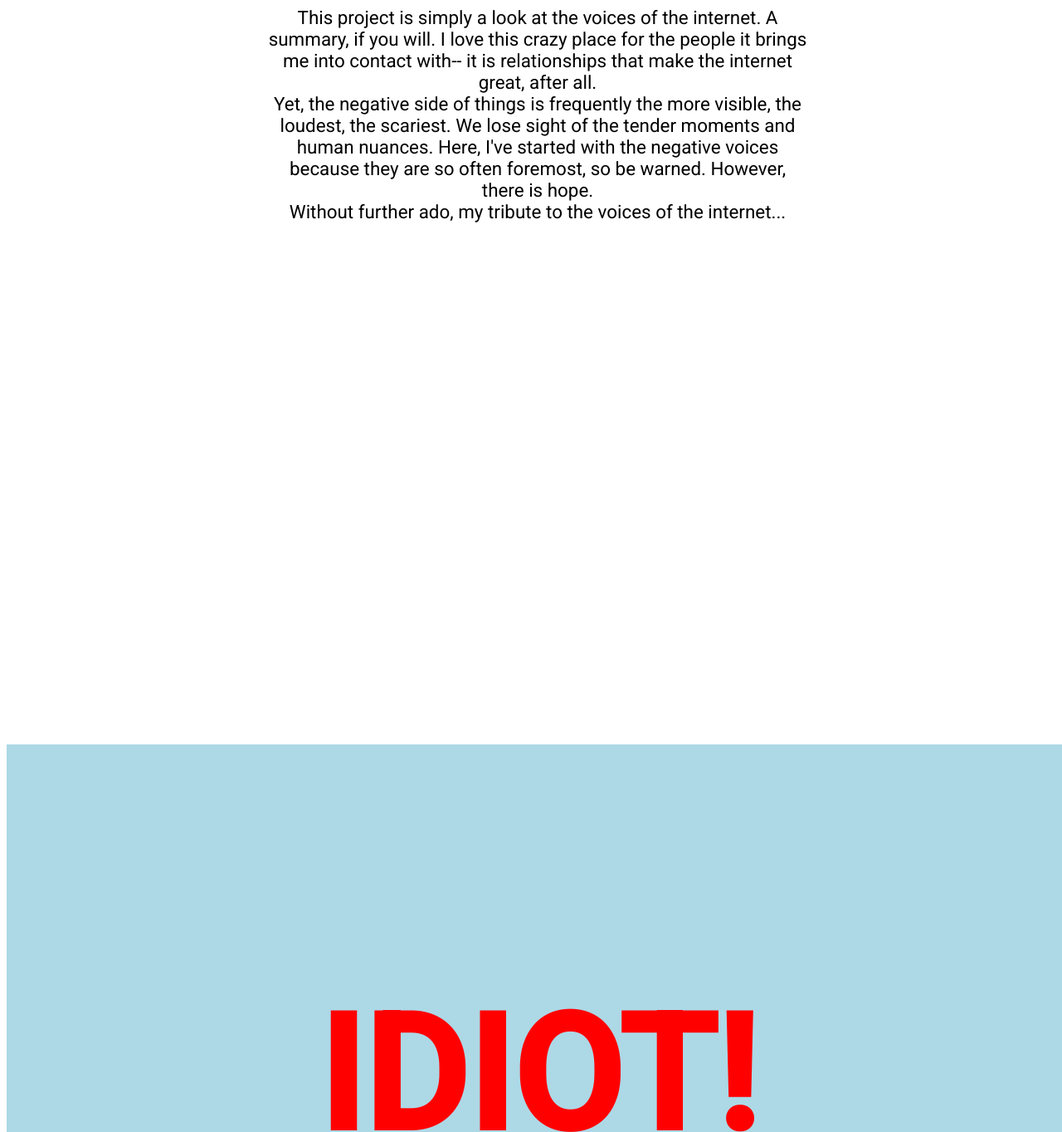
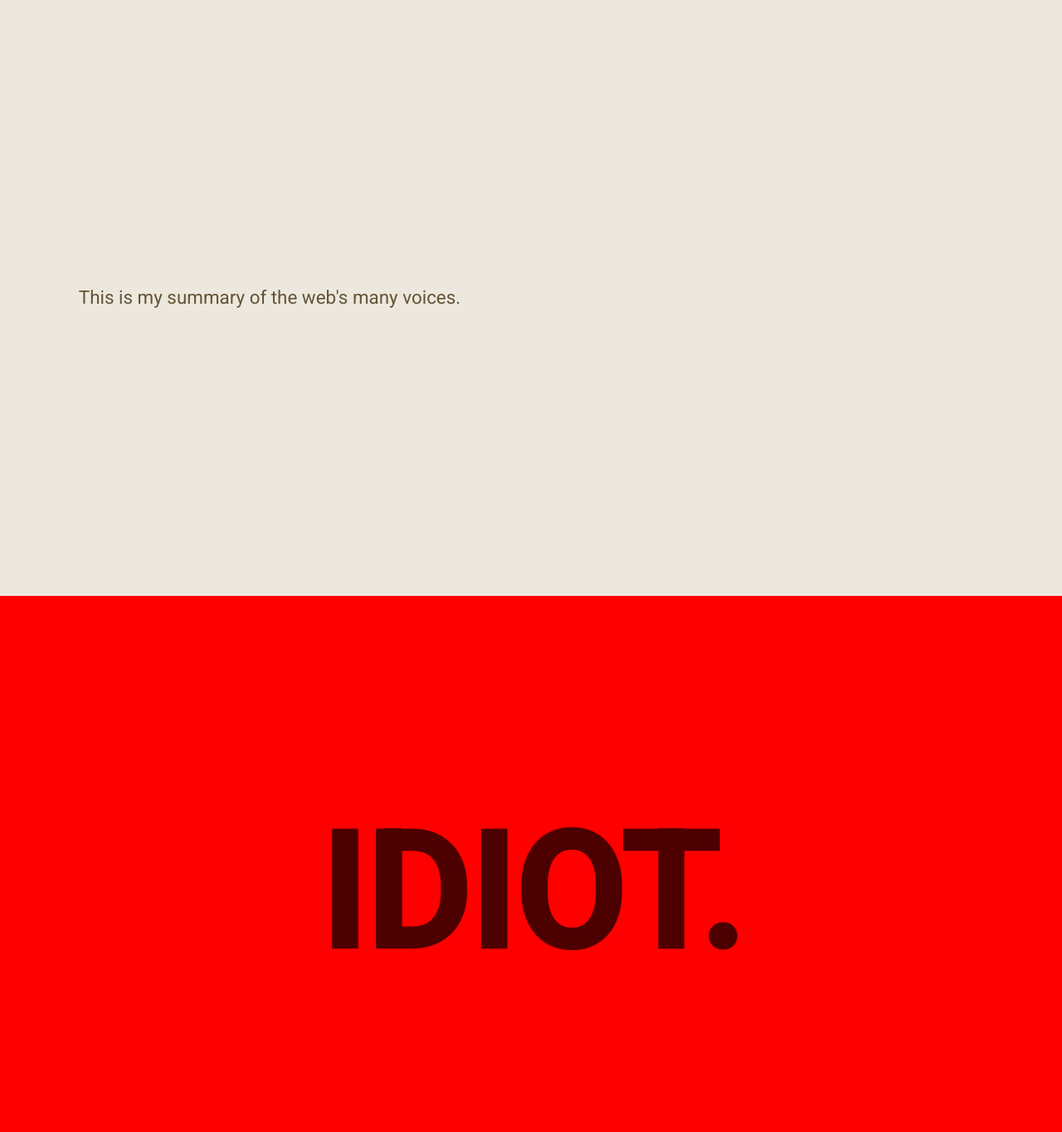
Before and after one commit to GraceNut/voices, a plain HTML site: page index.html in a window 1280 px wide. Shown: the top 1364 px of the page at 83% size. Drawn offline with Linux system fonts and the light colour scheme.

Commit message:
add 'Look at me'

```diff
--- a/index.html
+++ b/index.html
@@ -6,20 +6,19 @@
 	</head>
 
 	<body>
-		<div class"intro">
+		<div class="intro">
 			<p>
-				This project is simply a look at the voices of the internet. A summary, if you will. I love this crazy place for the people it brings me into contact with-- it is relationships that make the internet great, after all.
+				This is my summary of the web's many voices.
 			</p>
-			<p>
-				Yet, the negative side of things is frequently the more visible, the loudest, the scariest. We lose sight of the tender moments and human nuances. Here, I've started with the negative voices because they are so often foremost, so be warned. However, there is hope.
-			</p>
-			<p>Without further ado, my tribute to the voices of the internet...</p>
 		</div>
 		<div class="idiot">
-			<h1>IDIOT!</h1>
+			<h1>IDIOT.</h1>
+		</div>
+		<div class="lookatme">
+			<h1>Look at me! Me! Me!</h1>
 		</div>
 		<div class="wellactually">
-			<h1>Well, Actually</h1>
+			<h1>Well, Actually...</h1>
 		</div>
 		<div class="clever">
 			<h1>I am so clever.</h1>
--- a/style.css
+++ b/style.css
@@ -1,45 +1,67 @@
 body {
+	margin: 0;
 	text-align: center;
 	font-family: 'Roboto';
 	font-weight: 400;
+	line-height: 90vh;
 }
 
 div {
-	margin: 0 auto;
-	height: 95vh;
+	height: 90vh;
 	width: 100vw;
 	text-align: middle;
 }
 
+div:first-child {
+	margin-top: -1.5em;
+}
+
+div:last-child {
+	height: 100vh;
+}
+
 h1 {
-	line-height: 100vh;
 	vertical-align: top;
-	padding: 0 0;
+	margin: 0;
+	padding: 0;
 }
 
 p {
-	margin: 0 auto;
 	max-width: 650px;
+	min-height: 10vh;
 	font-size: 1.4em;
+}
+
+.intro {
+	background-color: hsl(40, 30%, 90%);
+	color: hsl(40, 30%, 30%);
 }
 
 .idiot {
 	font-size: 6em;
 	font-family: 'Roboto';
-	color: red;
-	background-color: lightblue;
+	color: hsl(0, 100%, 15%);
+	background-color: red;
 	font-weight: 500;
+}
+
+.lookatme {
+	font-size: 4em;
+	background-color: hsl(40, 100%, 50%);
+	color: #fff;
 }
 
 .wellactually {
 	font-size: 5em;
 	font-family: 'Dancing Script';
+	color: hsl(180, 70%, 70%);
 }
 
 .clever {
 	font-family: 'Titillium Web';
 	font-size: 3em;
-	background-color: #ffbf80;
+	background-color: hsl(23, 60%, 80%);
+	color: hsl(3, 70%, 60%);
 }
 
 .help {
```
